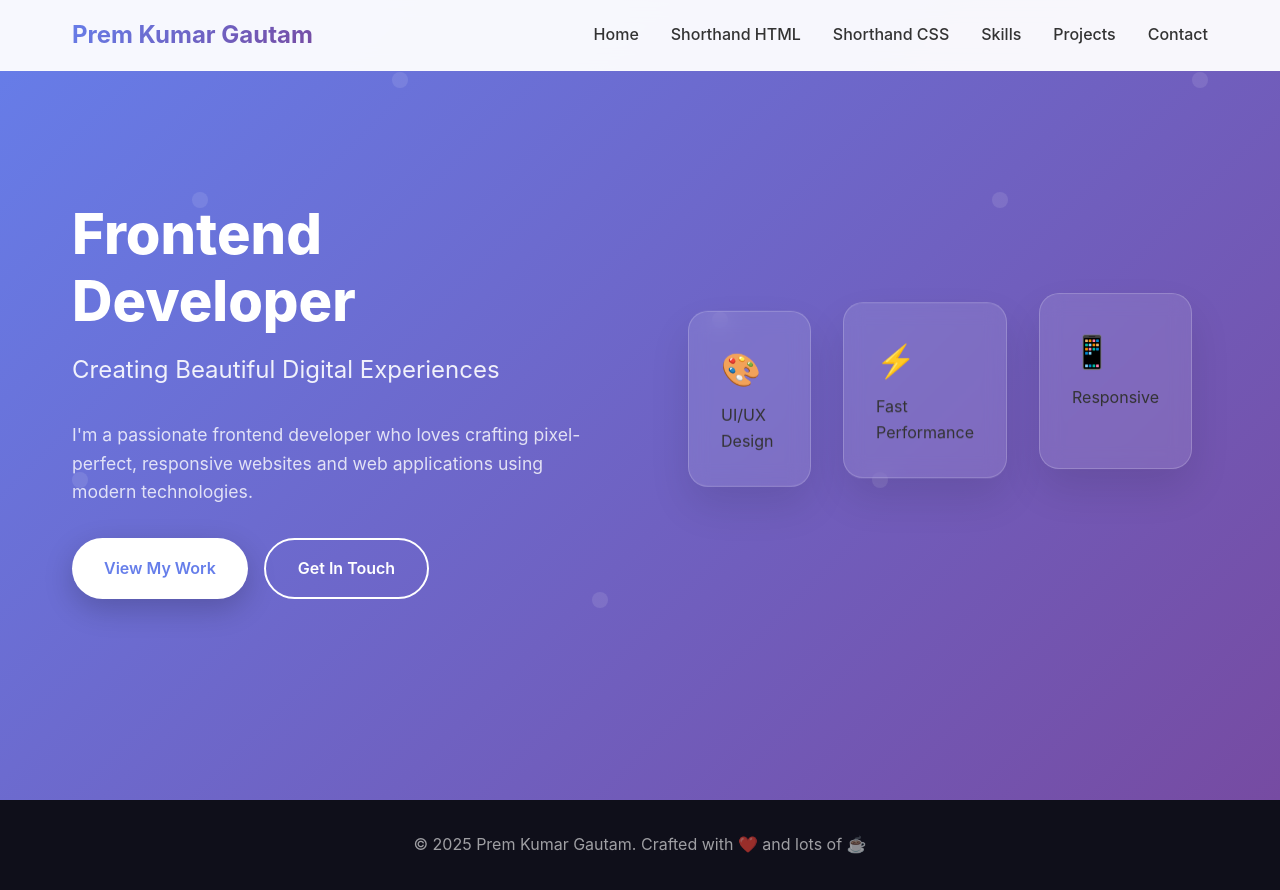
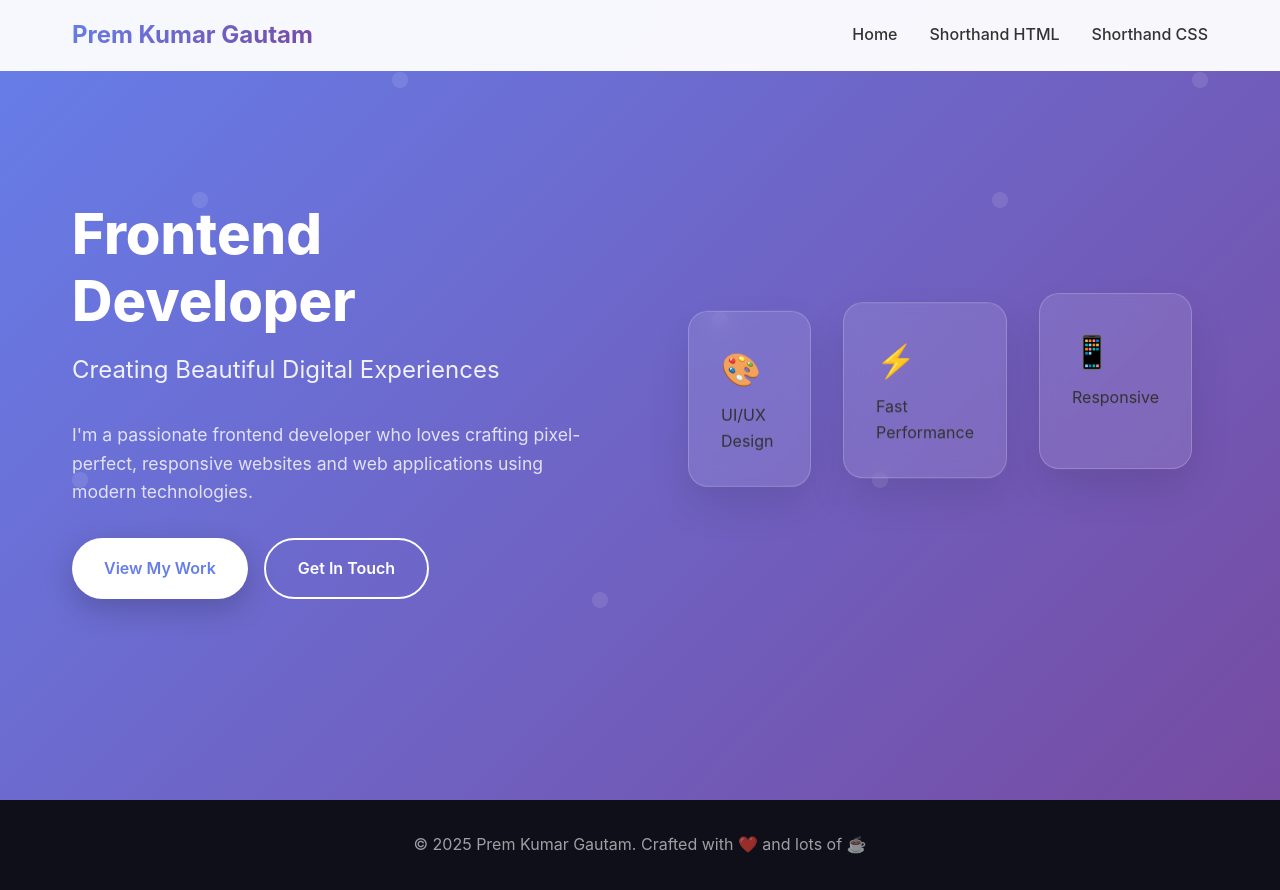
Before and after one commit to admin42045/portfolio_pkg, a plain HTML site: page index.html in a window 1280 px wide. Drawn offline with Linux system fonts and the light colour scheme.

Commit message:
commit few nav itemsgit add .

```diff
--- a/index.html
+++ b/index.html
@@ -15,9 +15,9 @@
                 <li><a href="#home">Home</a></li>
                 <li><a href="cheetsheethtml.html">Shorthand HTML</a></li>
                 <li><a href="cheetsheetcss.html">Shorthand CSS</a></li>
-                <li><a href="#skills">Skills</a></li>
+                <!-- <li><a href="#skills">Skills</a></li>
                 <li><a href="#projects">Projects</a></li>
-                <li><a href="#contact">Contact</a></li>
+                <li><a href="#contact">Contact</a></li> -->
             </ul>
             <div class="mobile-menu-btn">
                 <span></span>
```
